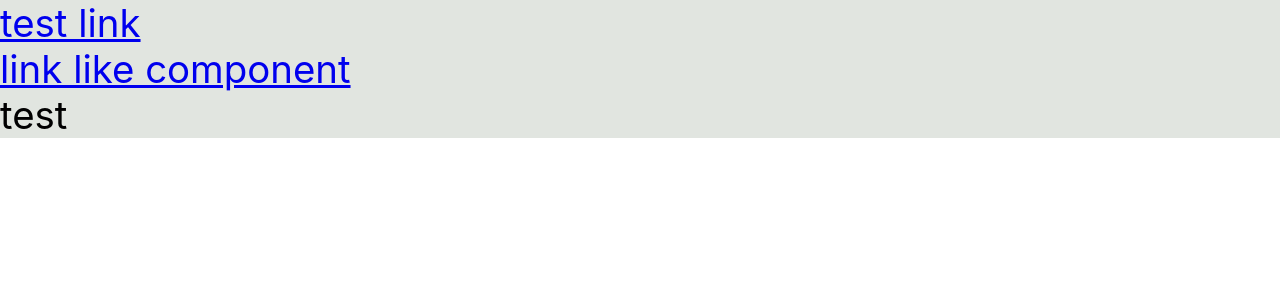
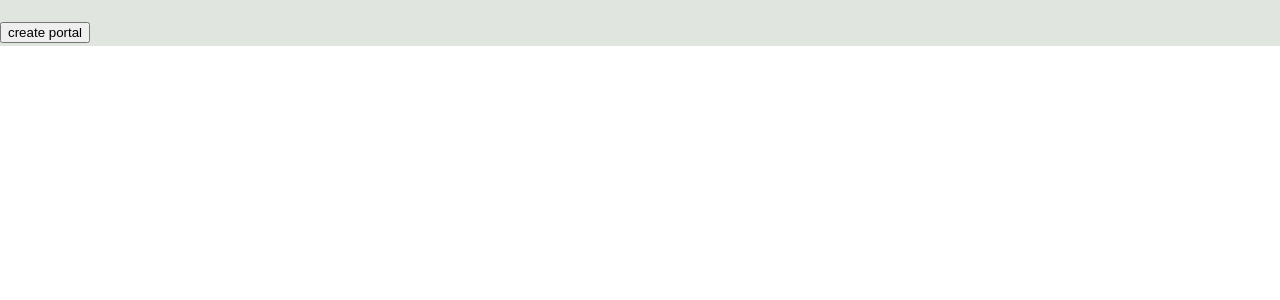
Before and after one commit to 7GBars/react-learning, a React (Create React App) app: page / in a window 1280 px wide. Shown: the top 300 px of the page. Built offline with nearby package versions, Linux system fonts and the light colour scheme.

Commit message:
-реализовать модальное коно через портал

```diff
--- a/public/index.html
+++ b/public/index.html
@@ -29,7 +29,7 @@
   <body>
     <noscript>You need to enable JavaScript to run this app.</noscript>
     <div id="root"></div>
-    <div id="portal-container"></div>
+    <div id="portal-container" style="position: relative"></div>
     <!--
       This HTML file is a template.
       If you open it directly in the browser, you will see an empty page.
--- a/src/App.tsx
+++ b/src/App.tsx
@@ -5,10 +5,10 @@ import {Portal} from "./examples/ReactPortal/PortalTest";
 
 
 export function App() {
-  console.log('render app')
+
   return (
     <div className="App">
-        <Page href={'https://ru.legacy.reactjs.org/docs/context.html#before-you-use-context'}/>
+        {/*<Page href={'https://ru.legacy.reactjs.org/docs/context.html#before-you-use-context'}/>*/}
         <Portal name={'test'}/>
     </div>
   );
--- a/src/examples/ReactPortal/PortalTest.tsx
+++ b/src/examples/ReactPortal/PortalTest.tsx
@@ -1,16 +1,21 @@
-import React, {memo} from 'react';
+import React, {memo, useState} from 'react';
+import Modal from "./modal/ModalPortal";
 
 import './PortalTest.scss';
+
+
 
 type TPortalInfo = {
     name: string;
 
 }
 export const Portal = memo((props: React.PropsWithChildren<TPortalInfo>) => {
-    return (
-        <div className={'portal-container'}>
-          test
-
-        </div>
-    );
+    const createPortalHandler = () => {
+        setIsOpen(true)
+    };
+    const [isOpen, setIsOpen] = useState<boolean>(false);
+    return <>
+        <Modal isOpen={isOpen}>test modal content</Modal>
+        <button onClick={(e) => createPortalHandler()}>create portal</button>
+    </>
 })
--- /dev/null
+++ b/src/examples/ReactPortal/modal/ModalPortal.scss
@@ -0,0 +1,9 @@
+.modal-wrapper {
+  border: 1px solid black;
+  position: absolute;
+  top: 0;
+  left: 25%;
+  height: 50vh;
+  width: 50vw;
+  background-color: rgba(189, 195, 199, 0.5);
+}
--- /dev/null
+++ b/src/examples/ReactPortal/modal/ModalPortal.tsx
@@ -0,0 +1,20 @@
+import React, {PropsWithChildren} from 'react';
+import ReactDOM from 'react-dom';
+
+import './ModalPortal.scss';
+
+type TModalProps = PropsWithChildren<{isOpen: boolean}>
+
+const Modal = ({ children, isOpen }: TModalProps) => {
+  const modalWrapper = <div className={'modal-wrapper'}>{children}</div>;
+
+  const portal = isOpen
+    ? ReactDOM.createPortal(
+      modalWrapper,
+      document.getElementById('portal-container')!)
+    : null
+
+  return portal
+};
+
+export default Modal;
--- /dev/null
+++ b/src/examples/ReactPortal/modal/index.ts
@@ -0,0 +1 @@
+export * from './ModalPortal';
--- a/src/index.css
+++ b/src/index.css
@@ -1,7 +1,7 @@
 html, body {
   margin: 0;
   padding: 0;
-  font-size: 10px;
+  font-size: 5vh;
   font-family: -apple-system, BlinkMacSystemFont, 'Segoe UI', 'Roboto', 'Oxygen',
     'Ubuntu', 'Cantarell', 'Fira Sans', 'Droid Sans', 'Helvetica Neue',
     sans-serif;
```
